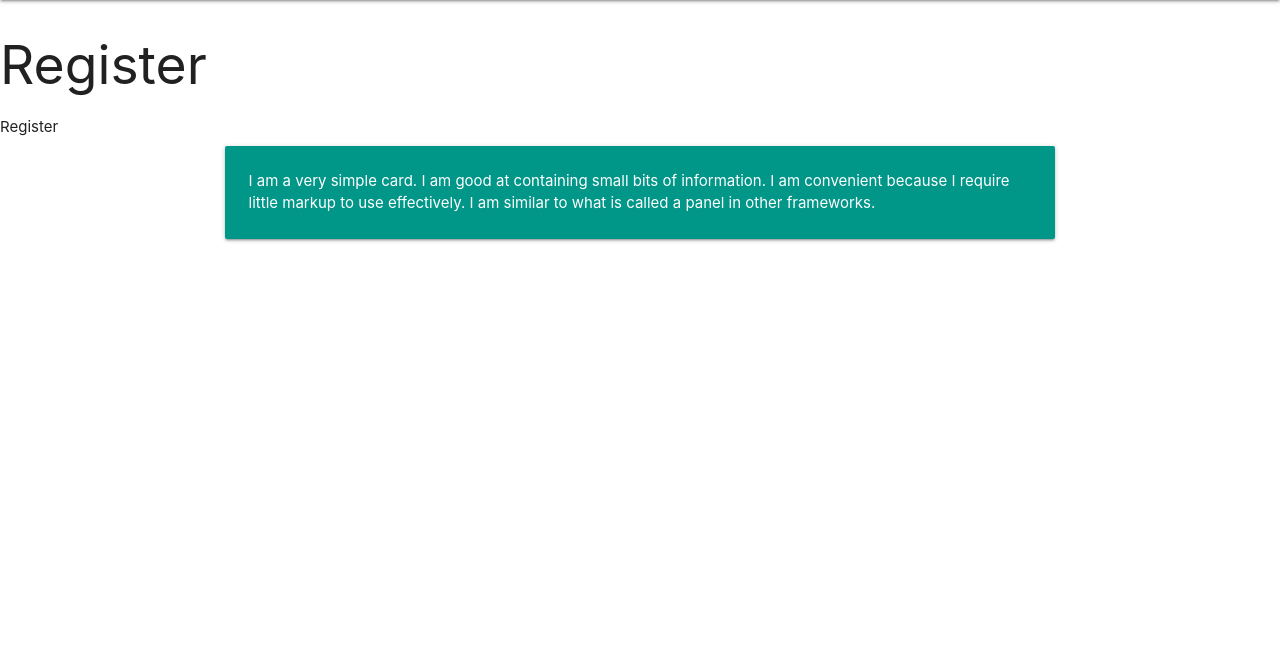
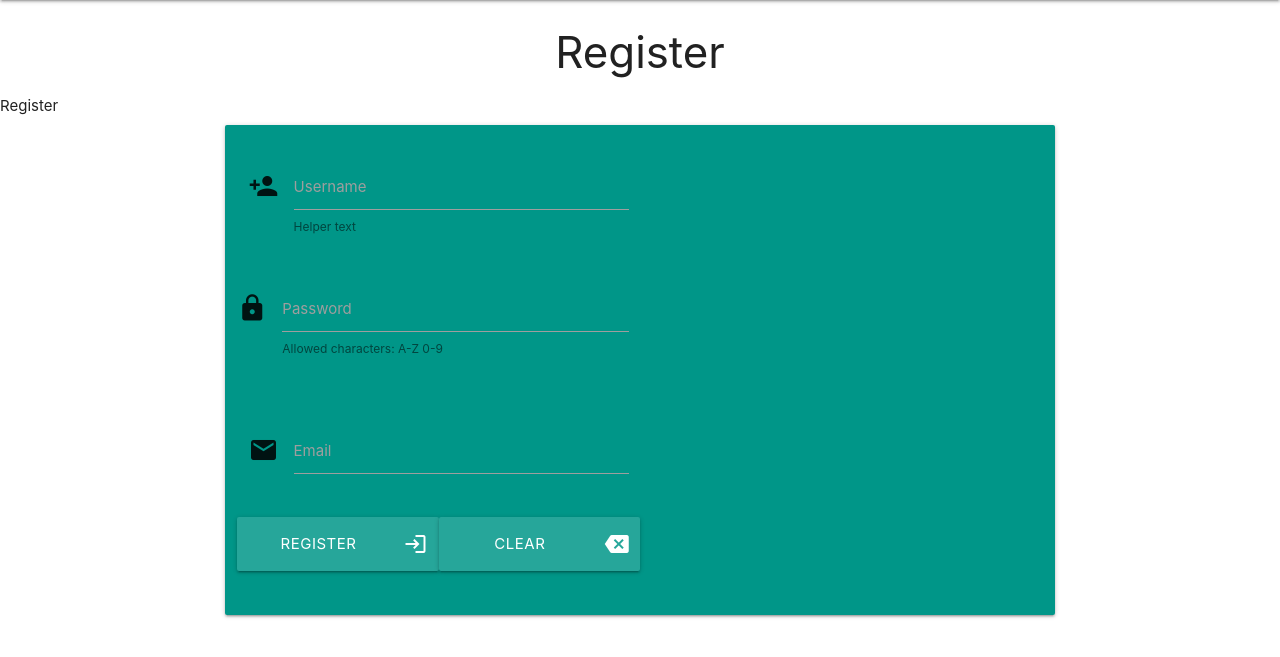
Before and after one commit to vero-nika-2828/sewing-hub-milestone-3, a Flask app: page /register in a window 1280 px wide. Shown: the part 64-721 px from the top of the page. Run offline with Flask 3, Linux system fonts and the light colour scheme.

Commit message:
Add HTML elements to register.html

```diff
--- a/requirements.txt
+++ b/requirements.txt
@@ -4,8 +4,6 @@ cryptography==3.4.8
 dbus-python==1.2.18
 distro==1.7.0
 Flask==2.3.2
-Flask-SQLAlchemy==3.0.3
-greenlet==2.0.2
 httplib2==0.20.2
 importlib-metadata==4.6.4
 itsdangerous==2.1.2
@@ -26,8 +24,6 @@ python-apt==2.4.0
 PyYAML==5.4.1
 SecretStorage==3.3.1
 six==1.16.0
-SQLAlchemy==2.0.12
-typing_extensions==4.5.0
 wadllib==1.3.6
 Werkzeug==2.3.3
 zipp==1.0.0
--- a/templates/base.html
+++ b/templates/base.html
@@ -44,7 +44,7 @@
     </header>
 
     <section>
-        <h2>{% block header %} All Patterns {% endblock %}</h2>
+        <h3  class="center-align">{% block header %} All Patterns {% endblock %}</h3>
     </section>
 
 
--- a/templates/register.html
+++ b/templates/register.html
@@ -7,9 +7,44 @@
     <div class="row">
         <form class="col s12 m8 offset-m2">
             <div class="card-panel teal">
-                <span class="white-text">I am a very simple card. I am good at containing small bits of information.
-                    I am convenient because I require little markup to use effectively. I am similar to what is called a panel in other frameworks.
-                </span>
+                <div class="row">
+                    <div class="input-field col s12 m6">
+                        <i class="material-icons prefix">person_add</i>
+                        <input id="username" name="username" type="text" class="validate">
+                        <label for="username">Username</label>
+                        <span class="helper-text" data-error="wrong" data-success="right">Helper text</span>
+                      </div>
+                </div>
+
+                <div class="row">
+                    <div class="row">
+                        <div class="input-field col s12 m6">
+                            <i class="material-icons prefix">lock</i>
+                            <input id="password" name="password" type="password" class="validate">
+                            <label for="password">Password</label>
+                            <span class="helper-text" data-error="wrong" data-success="right">Allowed characters: A-Z 0-9</span>
+                          </div>
+                    </div>
+                </div>
+
+                <div class="row">
+                    <div class="input-field col s12 m6">
+                      <i class="material-icons prefix">email</i>
+                      <input id="email" type="email" class="validate">
+                      <label for="email">Email</label>
+                    </div>
+                  </div>
+
+                <div class="row">
+                    <button type="submit" value="register" class="col s6 m3 waves-effect waves-light btn-large">Register<i class="material-icons right">login</i>
+                    </button>
+
+                    <button type="reset" class="col s6 m3 waves-effect waves-light btn-large center-align">Clear
+                        <i class="material-icons right center-align">backspace</i>
+                    </button>
+                </div>
+
+
             </div>
         </form>
     </div>
```
